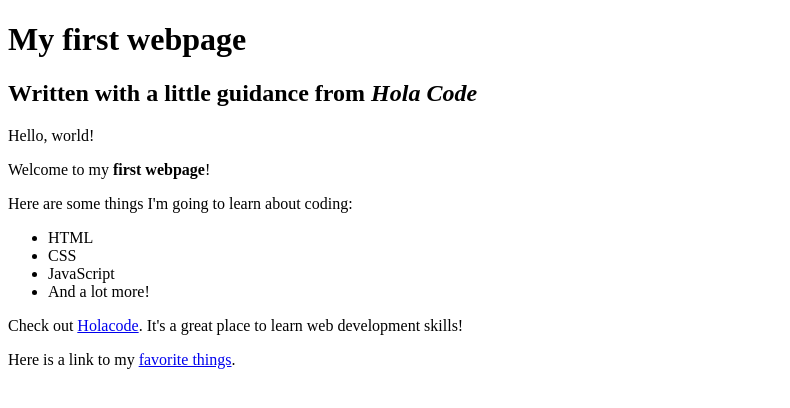
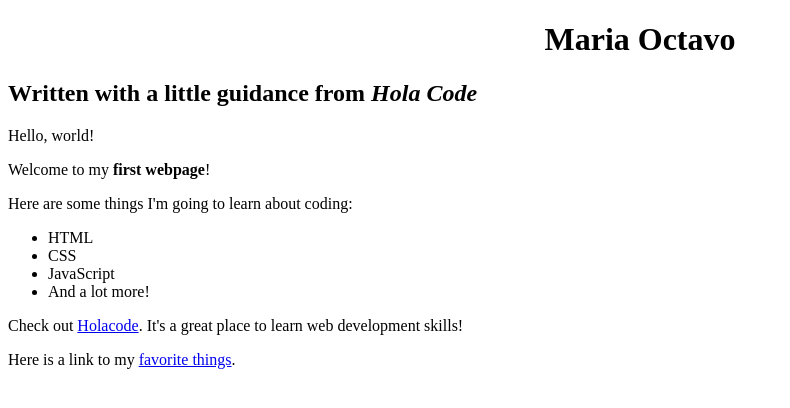
Before and after one commit to MariaOctavo/MariaOctavo.github.io, a plain HTML site: page index.html in a window 1280 px wide. Shown: the whole page, without its empty margins (0-790 px from the left). Drawn offline with Linux system fonts and the light colour scheme.

Commit message:
add my name to center

```diff
--- a/index.html
+++ b/index.html
@@ -4,7 +4,8 @@
     <title>My first webpage!</title>
   </head>
   <body>
-    <h1>My first webpage</h1>
+    <h1>
+      <center>Maria Octavo</center></h1>
     <h2>Written with a little guidance from <em>Hola Code</em></h2>
 
     <p>Hello, world!</p>
```
Also changed, not shown: my-favorite-things.html (added, +10 -0 lines).
